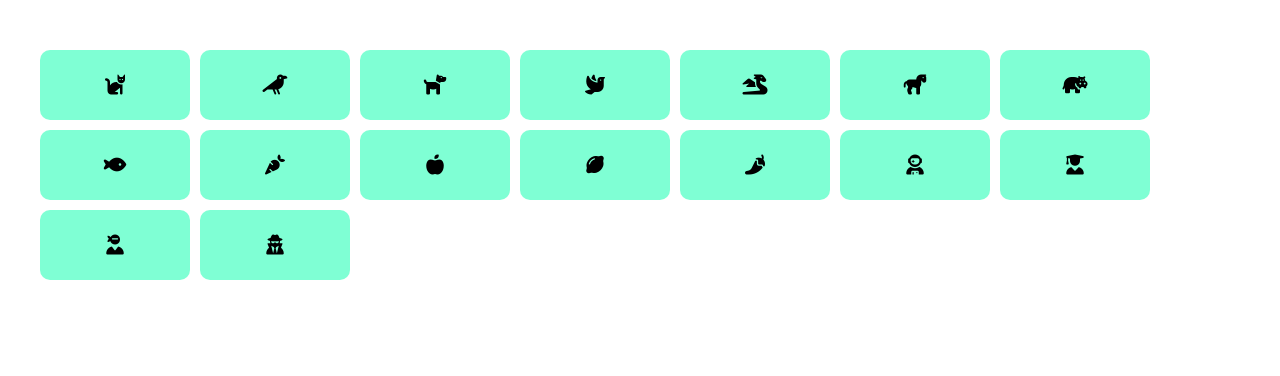
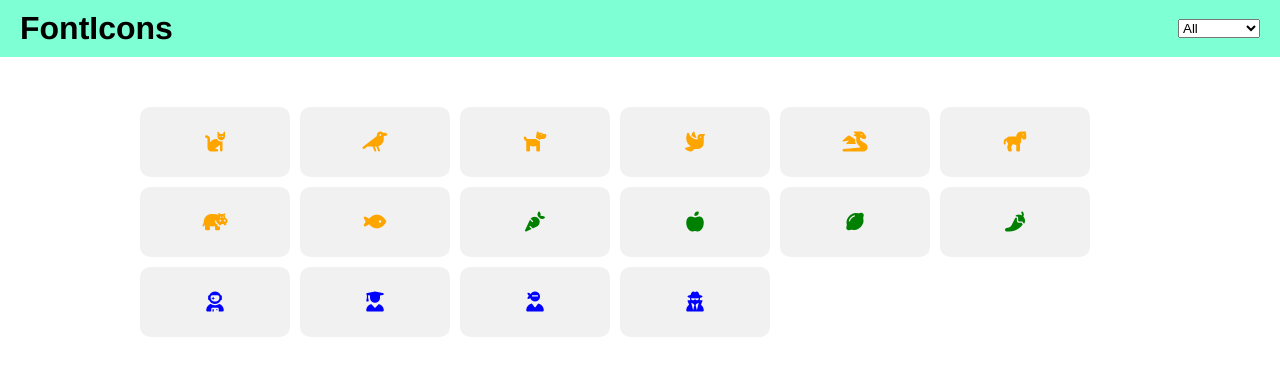
Before and after one commit to TrvMarco/js-es6-icons, a plain HTML site: page index.html in a window 1280 px wide. Drawn offline with Linux system fonts and the light colour scheme.

Commit message:
creato header e stampa colore delle icone

```diff
--- a/data.js
+++ b/data.js
@@ -113,13 +113,13 @@ const animalsAll = [
 	}
 ];
 
-
 // Seleziono il mio container da HTML
 const containerHTML = document.querySelector(".container");
 
 animalsAll.forEach((elm) => {
-	const element = document.createElement("div")
-	element.classList.add("animal_container")
-	containerHTML.appendChild(element)
+	const element = document.createElement("div");
+	element.classList.add("animal_container");
+	containerHTML.appendChild(element);
 	element.innerHTML += `<i class="fa-solid fa-${elm.name}"></i>`
+	element.style.color = `${elm.color}`;
 });
--- a/index.html
+++ b/index.html
@@ -11,7 +11,22 @@
         <title>FontIcons</title>
     </head>
     <body>
-        <div class="container"></div>
+        <header>
+            <div class="header-left">
+                <h1>FontIcons</h1>
+            </div>
+            <div class="header-right">
+                <select name="icon-select" id="icon-select">
+                    <option value="all">All</option>
+                    <option value="animal">Animal</option>
+                    <option value="vegetable">Vegetable</option>
+                    <option value="user">User</option>
+                </select>
+            </div>
+        </header>
+        <main>
+            <div class="container"></div>
+        </main>
         <!-- JS -->
         <script src="data.js"></script>
     </body>
--- a/style.css
+++ b/style.css
@@ -8,11 +8,28 @@
 }
 
 /*-----------
+    Typ0
+-----------*/
+body{
+    font-family: 'Franklin Gothic Medium', 'Arial Narrow', Arial, sans-serif;
+}
+
+/*-----------
+    main
+-----------*/
+header{
+    background-color: aquamarine;
+    display: flex;
+    justify-content: space-between;
+    align-items: center;
+    padding: 10px 20px;
+}
+/*-----------
     main
 -----------*/
 .container{
     padding-top: 50px;
-    max-width: 1200px;
+    max-width: 1000px;
     margin: auto;
     display: flex;
     flex-wrap: wrap;
@@ -22,7 +39,7 @@
 .animal_container{
     height: 70px;
     width: 150px;
-    background-color: aquamarine;
+    background-color: rgb(241, 241, 241);
     display: flex;
     justify-content: center;
     align-items: center;
```
